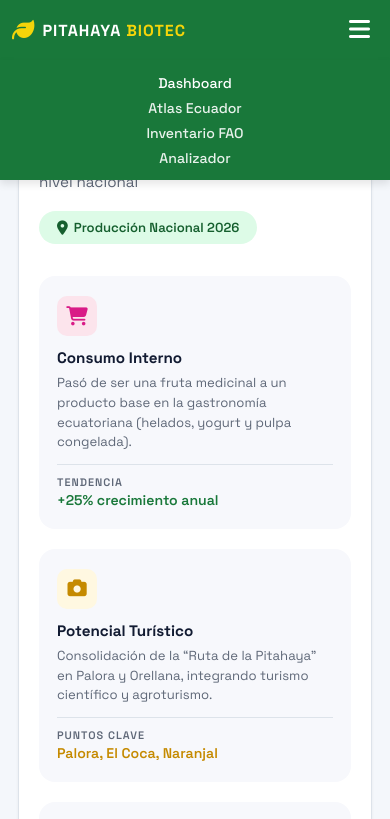
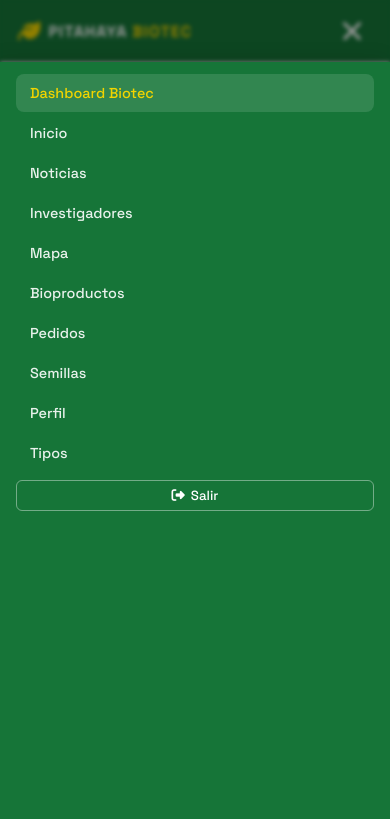
Before and after one commit to Karen-404/PitahayaProject, a website: page Public/biotec-dashboard.html in a window 390 px wide. Both pictures are taken after a click on the button "Menú". Shown: the top 819 px of the page. Drawn offline with Linux system fonts and the light colour scheme.

Commit message:
Nav unificada: hamburguesa animada en todas las pantallas + overlay

```diff
--- a/Public/biotec-dashboard.html
+++ b/Public/biotec-dashboard.html
@@ -4,29 +4,14 @@
   <meta charset="UTF-8">
   <meta name="viewport" content="width=device-width, initial-scale=1.0">
   <title>Dashboard Biotec - Pitahaya</title>
+  <link rel="stylesheet" href="css/tokens.css">
+  <link rel="stylesheet" href="css/styles.css">
   <link rel="stylesheet" href="css/biotec-dashboard.css">
   <link rel="stylesheet" href="https://cdnjs.cloudflare.com/ajax/libs/font-awesome/6.5.0/css/all.min.css">
 </head>
 <body class="biotec-body">
 
-  <!-- ===== NAV ===== -->
-  <nav class="biotec-nav" role="navigation" aria-label="Navegacion principal">
-    <div class="biotec-nav-left">
-      <i class="fas fa-leaf biotec-nav-logo-icon"></i>
-      <div class="biotec-nav-logo">
-        <span>PITAHAYA</span> <span class="yellow">BIOTEC</span>
-      </div>
-    </div>
-    <button class="biotec-nav-toggle" onclick="toggleBiotecMenu()" aria-label="Menu">
-      <i class="fas fa-bars"></i>
-    </button>
-    <ul class="biotec-nav-right" id="biotecMenu">
-      <li><a href="biotec-dashboard.html" class="active">Dashboard</a></li>
-      <li><a href="inicio.html">Atlas Ecuador</a></li>
-      <li><a href="admin.html">Inventario FAO</a></li>
-      <li><a href="#laboratorio" onclick="document.getElementById('laboratorio').scrollIntoView({behavior:'smooth'}); return false;">Analizador</a></li>
-    </ul>
-  </nav>
+  <div id="app-nav"></div>
 
   <div class="biotec-wrapper">
 
@@ -203,19 +188,8 @@
     &copy; 2026 <span>Pitahaya Biotec</span> &mdash; ESPOCH / INIAP &mdash; Proyecto de Gesti&oacute;n Biotecnol&oacute;gica
   </footer>
 
+  <script src="js/nav.js"></script>
   <script>
-    // Menu toggle for mobile
-    function toggleBiotecMenu() {
-      document.getElementById('biotecMenu').classList.toggle('open');
-    }
-
-    // Close menu on link click (mobile)
-    document.querySelectorAll('.biotec-nav-right a').forEach(function(link) {
-      link.addEventListener('click', function() {
-        document.getElementById('biotecMenu').classList.remove('open');
-      });
-    });
-
     // ===== LABORATORIO VIRTUAL =====
     function clasificarMuestra() {
       const input = document.getElementById('pesoFruto');
--- a/Public/css/biotec-dashboard.css
+++ b/Public/css/biotec-dashboard.css
@@ -33,75 +33,7 @@ body.biotec-body {
   -webkit-font-smoothing: antialiased;
 }
 
-/* ========== STICKY NAV ========== */
-.biotec-nav {
-  position: sticky;
-  top: 0;
-  z-index: 1000;
-  background: var(--primary-green);
-  height: 60px;
-  display: flex;
-  align-items: center;
-  justify-content: space-between;
-  padding: 0 40px;
-  box-shadow: 0 1px 4px rgba(0,0,0,0.08);
-}
 
-.biotec-nav-left {
-  display: flex;
-  align-items: center;
-  gap: 8px;
-}
-
-.biotec-nav-logo-icon {
-  color: var(--yellow-accent);
-  font-size: 1.4rem;
-}
-
-.biotec-nav-logo {
-  font-size: 1.15rem;
-  font-weight: 700;
-  letter-spacing: 1px;
-}
-
-.biotec-nav-logo span { color: white; }
-.biotec-nav-logo .yellow { color: var(--yellow-accent); }
-
-.biotec-nav-right {
-  display: flex;
-  align-items: center;
-  gap: 24px;
-  list-style: none;
-  margin: 0;
-  padding: 0;
-}
-
-.biotec-nav-right a {
-  color: rgba(255,255,255,0.9);
-  text-decoration: none;
-  font-size: 0.88rem;
-  font-weight: 500;
-  padding: 6px 0;
-  transition: 0.2s;
-  cursor: pointer;
-  border-bottom: 2px solid transparent;
-}
-
-.biotec-nav-right a:hover,
-.biotec-nav-right a.active {
-  color: white;
-  border-bottom-color: var(--yellow-accent);
-}
-
-.biotec-nav-toggle {
-  display: none;
-  background: none;
-  border: none;
-  color: white;
-  font-size: 1.5rem;
-  cursor: pointer;
-  padding: 4px 8px;
-}
 
 /* ========== WRAPPER ========== */
 .biotec-wrapper {
@@ -544,33 +476,6 @@ body.biotec-body {
 }
 
 @media (max-width: 768px) {
-  .biotec-nav { padding: 0 20px; }
-
-  .biotec-nav-toggle { display: block; }
-
-  .biotec-nav-right {
-    display: none;
-    position: absolute;
-    top: 60px;
-    left: 0;
-    right: 0;
-    background: var(--primary-green);
-    flex-direction: column;
-    padding: 12px 20px;
-    gap: 4px;
-    box-shadow: 0 4px 8px rgba(0,0,0,0.1);
-  }
-
-  .biotec-nav-right.open { display: flex; }
-
-  .biotec-nav-right a {
-    padding: 10px 0;
-    border-bottom: 1px solid rgba(255,255,255,0.08);
-    width: 100%;
-  }
-
-  .biotec-nav-right a:last-child { border-bottom: none; }
-
   .biotec-wrapper { padding: 0 18px; }
 
   .atlas-card { padding: 20px; margin-top: 24px; }
@@ -591,7 +496,5 @@ body.biotec-body {
 }
 
 @media (max-width: 480px) {
-  .biotec-nav { padding: 0 12px; }
-  .biotec-nav-logo { font-size: 1rem; }
   .atlas-title { font-size: 1.1rem; letter-spacing: 1px; }
 }
--- a/Public/css/styles.css
+++ b/Public/css/styles.css
@@ -46,38 +46,103 @@ body {
 .nav-brand-white { color: white; }
 .nav-brand-yellow { color: var(--color-accent); }
 
+/* --- Hamburger toggle (always visible) --- */
 .nav-toggle {
-  display: none;
   background: none;
   border: none;
-  color: white;
-  font-size: 1.4rem;
   cursor: pointer;
-  padding: 4px 8px;
+  padding: 6px;
+  width: 40px;
+  height: 40px;
+  display: flex;
+  flex-direction: column;
+  justify-content: center;
+  align-items: center;
+  gap: 5px;
+  position: relative;
+  z-index: 1100;
 }
 
+.nav-toggle span {
+  display: block;
+  width: 24px;
+  height: 2.5px;
+  background: white;
+  border-radius: 2px;
+  transition: 0.3s ease;
+  transform-origin: center;
+}
+
+.nav-toggle.open span:nth-child(1) {
+  transform: translateY(7.5px) rotate(45deg);
+}
+
+.nav-toggle.open span:nth-child(2) {
+  opacity: 0;
+  transform: scaleX(0);
+}
+
+.nav-toggle.open span:nth-child(3) {
+  transform: translateY(-7.5px) rotate(-45deg);
+}
+
+/* --- Nav menu list --- */
 .nav-list {
   list-style: none;
   display: flex;
-  align-items: center;
-  gap: 4px;
+  flex-direction: column;
+  align-items: stretch;
+  gap: 2px;
   margin: 0;
   padding: 0;
+  position: fixed;
+  top: var(--nav-height);
+  right: -100%;
+  width: 280px;
+  max-width: 85vw;
+  height: calc(100vh - var(--nav-height));
+  background: var(--color-primary);
+  overflow-y: auto;
+  transition: right 0.35s cubic-bezier(0.4, 0, 0.2, 1);
+  padding: 12px 16px 24px;
+  box-shadow: -4px 0 20px rgba(0,0,0,0.15);
+  z-index: 1050;
+}
+
+.nav-list.open {
+  right: 0;
 }
 
 .nav-list li a {
   color: rgba(255,255,255,0.9);
   text-decoration: none;
-  font-size: 0.85rem;
+  font-size: 0.9rem;
   font-weight: 500;
-  padding: 6px 12px;
-  border-radius: 6px;
+  padding: 10px 14px;
+  border-radius: 8px;
   transition: 0.2s;
-  white-space: nowrap;
+  display: block;
 }
 
 .nav-list li a:hover { background: rgba(255,255,255,0.1); color: white; }
 .nav-list li a.active { background: rgba(255,255,255,0.12); color: var(--color-accent); }
+
+/* --- Nav overlay --- */
+.nav-overlay {
+  position: fixed;
+  inset: 0;
+  background: rgba(0,0,0,0.4);
+  z-index: 1040;
+  opacity: 0;
+  visibility: hidden;
+  transition: 0.3s ease;
+  backdrop-filter: blur(2px);
+}
+
+.nav-overlay.visible {
+  opacity: 1;
+  visibility: visible;
+}
 
 /* Legacy menu support for inline navs */
 .menu { display: flex; list-style: none; gap: 10px; margin: 0; padding: 0; }
@@ -948,24 +1013,7 @@ input:focus, select:focus, textarea:focus {
   }
 
   .system-nav-inner { padding: 0 18px; }
-  .nav-toggle { display: block; }
-
-  .nav-list {
-    display: none;
-    position: absolute;
-    top: var(--nav-height);
-    left: 0;
-    right: 0;
-    background: var(--color-primary);
-    flex-direction: column;
-    padding: 8px 18px 12px;
-    gap: 2px;
-    box-shadow: 0 4px 8px rgba(0,0,0,0.1);
-  }
-
-  .nav-list.open { display: flex; }
-  .nav-list li a { padding: 10px 12px; width: 100%; border-bottom: 1px solid rgba(255,255,255,0.08); }
-  .nav-list li:last-child a { border-bottom: none; }
+  .nav-list { width: 100%; max-width: 100vw; }
   .nav-list li .nav-logout-btn { margin-top: 6px; width: 100%; justify-content: center; }
 
   /* Legacy menu */
--- a/Public/js/nav.js
+++ b/Public/js/nav.js
@@ -27,7 +27,12 @@
   html += '<i class="fas fa-leaf nav-leaf-icon"></i>';
   html += '<span class="nav-brand"><span class="nav-brand-white">PITAHAYA</span> <span class="nav-brand-yellow">BIOTEC</span></span>';
   html += '</div>';
-  html += '<button class="nav-toggle" onclick="document.getElementById(\'navList\').classList.toggle(\'open\')" aria-label="Men\u00fa"><i class="fas fa-bars"></i></button>';
+  html += '<button class="nav-toggle" id="navToggle" aria-label="Men\u00fa">';
+  html += '<span></span><span></span><span></span>';
+  html += '</button>';
+  html += '</div>';
+  html += '</nav>';
+  html += '<div class="nav-overlay" id="navOverlay"></div>';
   html += '<ul class="nav-list" id="navList">';
 
   for (var i = 0; i < navItems.length; i++) {
@@ -38,20 +43,41 @@
 
   html += '<li><button id="logoutBtnNav" class="nav-logout-btn" onclick="cerrarSesion()"><i class="fas fa-sign-out-alt"></i> Salir</button></li>';
   html += '</ul>';
-  html += '</div>';
-  html += '</nav>';
 
   var placeholder = document.getElementById('app-nav');
   if (placeholder) {
     placeholder.innerHTML = html;
   }
 
-  // Close nav on link click (mobile)
+  var toggle = document.getElementById('navToggle');
+  var navList = document.getElementById('navList');
+  var overlay = document.getElementById('navOverlay');
+
+  function toggleMenu() {
+    toggle.classList.toggle('open');
+    navList.classList.toggle('open');
+    overlay.classList.toggle('visible');
+    document.body.style.overflow = navList.classList.contains('open') ? 'hidden' : '';
+  }
+
+  function closeMenu() {
+    toggle.classList.remove('open');
+    navList.classList.remove('open');
+    overlay.classList.remove('visible');
+    document.body.style.overflow = '';
+  }
+
+  if (toggle) {
+    toggle.addEventListener('click', toggleMenu);
+  }
+
+  if (overlay) {
+    overlay.addEventListener('click', closeMenu);
+  }
+
   var links = document.querySelectorAll('#navList a');
   for (var j = 0; j < links.length; j++) {
-    links[j].addEventListener('click', function() {
-      document.getElementById('navList').classList.remove('open');
-    });
+    links[j].addEventListener('click', closeMenu);
   }
 })();
 
```
Also changed, not shown: Public/dashboard.html (+5 -18 lines), 4 other files.
